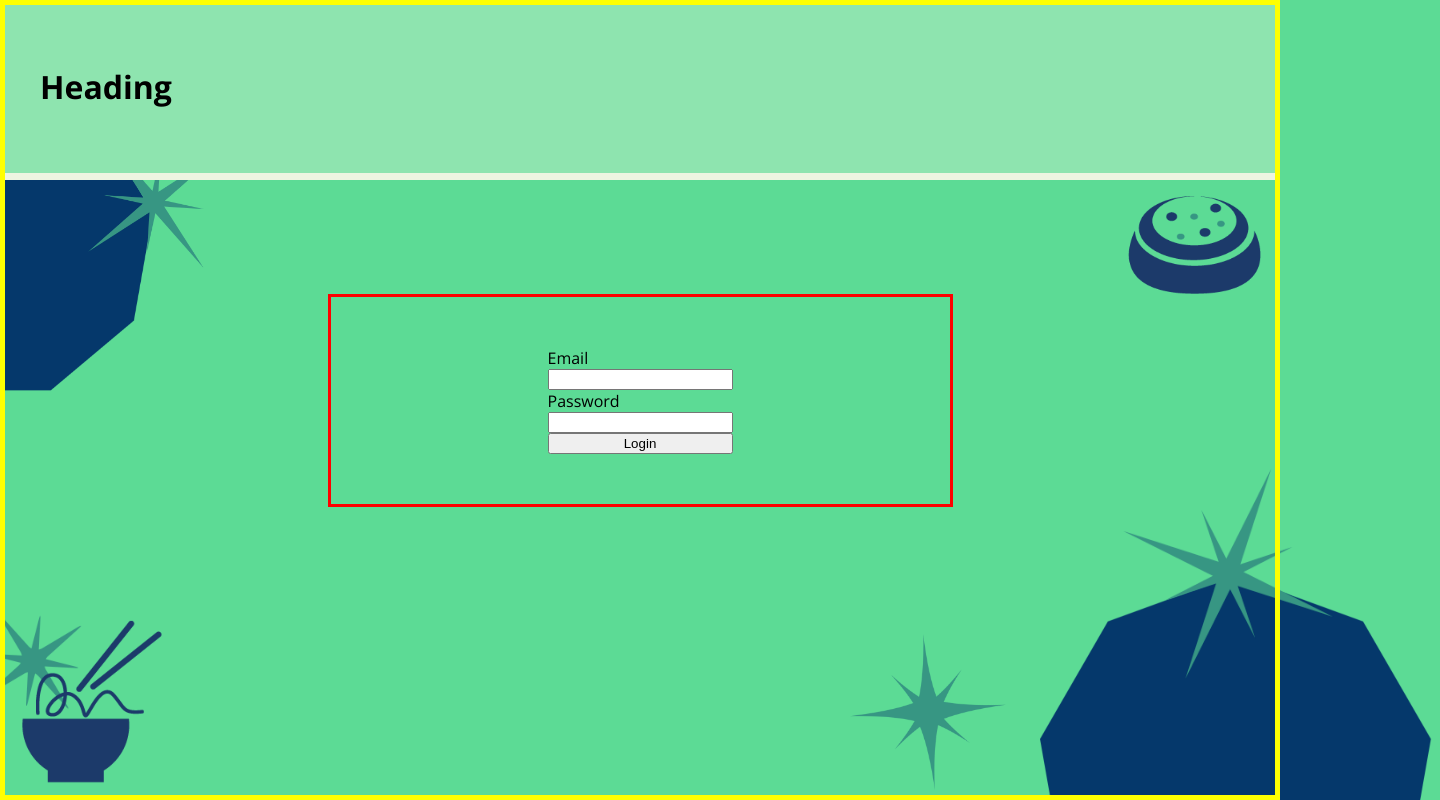
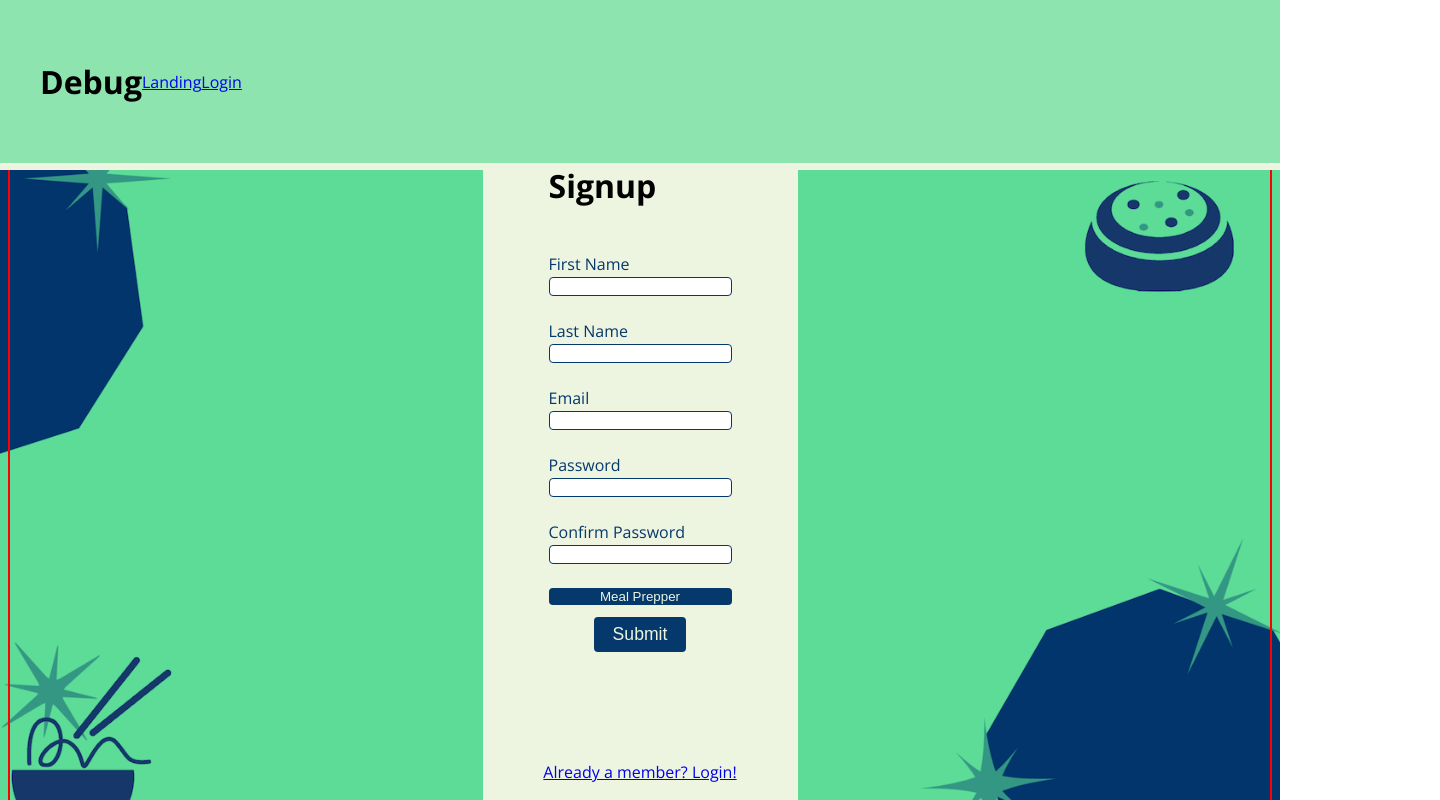
Before and after one commit to gabrielleford/mealPrepMarketClient, a React (Create React App) app: page /register in a window 1280 px wide. Shown: the top 800 px of the page, 1440 px wide, since content can reach past the window. Built offline with nearby package versions, Linux system fonts and the light colour scheme.

Commit message:
styled login

```diff
--- a/package.json
+++ b/package.json
@@ -16,6 +16,7 @@
     "react": "^17.0.2",
     "react-bulma-components": "^4.0.7",
     "react-dom": "^17.0.2",
+    "react-router-dom": "^6.2.1",
     "react-scripts": "5.0.0",
     "styled-components": "^5.3.3",
     "typescript": "^4.5.5",
--- a/src/App.css
+++ b/src/App.css
@@ -19,6 +19,10 @@ html {
 
 body {
   font-family: 'Open Sans', sans-serif;
-  background: #5cdb95;
-  overflow: hidden;
+  background: url('./assets/mealPrepMarketBackgroundDesktop.png') center center;
+  background-position: center center;
+  background-repeat: no-repeat;
+  background-size: cover;
+  background-attachment: fixed;
+  height: 100vh;
 }
--- a/src/App.tsx
+++ b/src/App.tsx
@@ -1,17 +1,26 @@
 import React from 'react';
 import './App.css';
+import { BrowserRouter as Router, Routes, Route, Link, useNavigate } from 'react-router-dom';
 import Login from './components/Auth/Login';
 import Signup from './components/Auth/Signup';
 import Background from './components/background/Background';
 import Landing from './components/landing/Landing';
+import Navbar from './components/navbar/Navbar';
 
-function App() {
+const App = () => {
+  // navigate = useNavigate();
   return (
     <>
-      <Landing />
-      {/* <Signup /> */}
-      <Login />
-      <Background />
+      <Router>
+        <Navbar />
+
+
+        <Routes>
+          <Route path='/home' element={<Landing />} />
+          <Route path='/register' element={<Signup />} />
+          <Route path='login' element={<Login />} />
+        </Routes>
+      </Router>
     </>
   );
 }
--- a/src/components/Auth/AuthElements.tsx
+++ b/src/components/Auth/AuthElements.tsx
@@ -1,48 +1,181 @@
+import { Link } from "react-router-dom";
 import styled from "styled-components";
 
-// ** Main Div ** //
-export const AuthContainer = styled.div`
-  position: absolute;
+//** LOGIN STYLE ** //
+
+// * Main div * //
+export const LoginContainer = styled.div`
+  padding: 48px 0;
   display: flex;
+  justify-content: center;
+  align-items: center;
+  max-width: 2000px;
+  height: 100vh;
+  transition: all 0.3s ease-in-out;
+`
+
+// * Wrapper * //
+export const LoginWrapper = styled.div`
+  width: 25%;
+  display: grid;
   align-items: center;
   justify-content: center;
-  top: 50%;
-  left: 0;
-  height: 100vh;
-  width: 100vw;
-  transform: translate(0, -50%);
-  border: 5px solid #FFFF00;
-  padding: 10px;
+  height: 50vh;
+  margin: auto auto 8vh auto;
+  border-radius: 7px;
+  padding: 30px 0 20px 0px;
+  background: #edf5e1;
 `
 
-// ** Wrapper ** //
-export const AuthWrapper = styled.div`
+// * Login Header * //
+export const LoginH1 = styled.h1`
+  font-weight: 400;
+  text-align: center;
+  margin-top: -4vh;
+  color: #05386b;
+`
+
+// * Form */
+export const LoginForm = styled.form`
+  display: grid;
+  justify-content: center;
+  grid-gap: 3vh;
+`
+
+// * Input * //
+export const LoginInput = styled.input`
+  border-radius: 4px;
+  border: thin solid #05386b;
+`
+
+// * Labels * //
+export const LoginLabel = styled.label`
+  margin-bottom: -5vh;
+  color: #05386b;
+`
+
+// * Submit Button * //
+export const LoginSubmit = styled.button`
   width: 50%;
+  margin: -1.5vh auto 0 auto;
+  color: #edf5e1;
+  background: #05386b;
+  border: none;
+  border-radius: 4px;
+  font-size: 1.1rem;
+  padding: 7px 0;
+`
+
+// * New to Meal Prep Market? * //
+export const LoginP = styled.p`
+  text-align: center;
+  transition: all 0.3s ease-in-out;
+
+  @media screen and (max-width: 768px) {
+    font-size: 0.85rem;
+  }
+`
+
+// * Sign up Here * //
+export const LoginRoute = styled(Link)`
+  text-align: center;
+  margin-top: -2.7vh;
+
+  @media screen and (max-width: 768px) {
+    font-size: 0.85rem;
+  }
+`
+
+// ** SIGN UP STYLE ** //
+
+// * Main Div * //
+export const SignupContainer = styled.div`
+  padding: 48px 0;
   display: flex;
+  justify-content: center;
+  align-items: center;
+  max-width: 2000px;
+  height: 100vh;
+  transition: all 0.3s ease-in-out;
+  border: solid 2px red;
+`
+
+// * Wrapper * //
+export const SignupWrapper = styled.div`
+  width: 25%;
+  display: grid;
   align-items: center;
   justify-content: center;
-  border: 3px solid red;
-  padding: 50px 0 50px 0px;
+  height: 100vh;
+  margin: auto auto 8vh auto;
+  border-radius: 7px;
+  padding: 30px 0 20px 0px;
+  background: #edf5e1;
 `
 
-// ** Form **/
-export const AuthForm = styled.form`
-  display: grid;
+// * Signup Header * //
+export const SignupH1 = styled.h1`
+  font-weight: 400;
+  text-align: center;
+  margin-top: -4vh;
+  color: #05386b;
 `
 
-// ** Input ** //
-export const AuthInput = styled.input`
-
+// * Form */
+export const SignupForm = styled.form`
+  display: grid;
+  justify-content: center;
+  grid-gap: 3vh;
 `
 
-export const RoleBtn = styled.button`
-
+// * Input * //
+export const SignupInput = styled.input`
+  border-radius: 4px;
+  border: thin solid #05386b;
 `
 
-export const AuthSubmit = styled.button`
-
+// * Labels * //
+export const SignupLabel = styled.label`
+  margin-bottom: -5vh;
+  color: #05386b;
 `
 
-export const AuthLabel = styled.label`
+// * Submit Button * //
+export const SignupSubmit = styled.button`
+  width: 50%;
+  margin: -1.5vh auto 0 auto;
+  color: #edf5e1;
+  background: #05386b;
+  border: none;
+  border-radius: 4px;
+  font-size: 1.1rem;
+  padding: 7px 0;
+`
 
+// * New to Meal Prep Market? * //
+export const SignupP = styled.p`
+  text-align: center;
+  transition: all 0.3s ease-in-out;
+
+  @media screen and (max-width: 768px) {
+    font-size: 0.85rem;
+  }
 `
+
+// * Sign up Here * //
+export const SignupRoute = styled(Link)`
+  text-align: center;
+  margin-top: -2.7vh;
+
+  @media screen and (max-width: 768px) {
+    font-size: 0.85rem;
+  }
+`
+
+// * Role Button * //
+export const RoleBtn = styled.button`
+  color: #edf5e1;
+  background: #05386b;
+  border: none;
+  border-radius: 4px;
+`
--- a/src/components/Auth/Login.tsx
+++ b/src/components/Auth/Login.tsx
@@ -1,10 +1,12 @@
 import React from 'react';
+import { Navigate} from 'react-router-dom';
 import APIURL from '../helpers/environments';
-import {AuthContainer, AuthForm, AuthInput, AuthLabel, AuthSubmit, AuthWrapper} from './AuthElements';
+import {LoginContainer, LoginForm, LoginH1, LoginInput, LoginLabel, LoginP, LoginRoute, LoginSubmit, LoginWrapper} from './AuthElements';
 
-type LoginProps = {
+export type LoginProps = {
   email: string,
-  password: string
+  password: string,
+  responseCode: number,
 }
 
 class Login extends React.Component<{}, LoginProps> {
@@ -13,7 +15,8 @@ class Login extends React.Component<{}, LoginProps> {
 
     this.state = {
       email: '',
-      password: ''
+      password: '',
+      responseCode: 0,
     }
 
     this.handleChange = this.handleChange.bind(this);
@@ -41,23 +44,35 @@ class Login extends React.Component<{}, LoginProps> {
         "Content-Type": "application/json",
       },
     })
-    .then(res => res.json())
-    .then(json => console.log(json))
+    .then(res => {
+      console.log(res);
+      res.json()
+      this.setState({
+        responseCode: res.status
+      })
+    })
+    .then(json => {
+      console.log(json)
+    })
   }
 
   render(): React.ReactNode {
       return (
-        <AuthContainer>
-          <AuthWrapper>
-            <AuthForm onSubmit={this.loginUser}>
-              <AuthLabel>Email</AuthLabel>
-              <AuthInput type='email' name='email' value={this.state.email} onChange={this.handleChange}/>
-              <AuthLabel>Password</AuthLabel>
-              <AuthInput type='password' name='password' value={this.state.password} onChange={this.handleChange} />
-              <AuthSubmit type='submit'>Login</AuthSubmit>
-            </AuthForm>
-          </AuthWrapper>
-        </AuthContainer>
+        <LoginContainer>
+          <LoginWrapper>
+            <LoginH1>Login</LoginH1>
+            <LoginForm onSubmit={this.loginUser}>
+              <LoginLabel>Email</LoginLabel>
+              <LoginInput type='email' name='email' value={this.state.email} onChange={this.handleChange}/>
+              <LoginLabel>Password</LoginLabel>
+              <LoginInput type='password' name='password' value={this.state.password} onChange={this.handleChange} />
+              <LoginSubmit type='submit'>Login</LoginSubmit>
+            </LoginForm>
+            <LoginP>New to Meal Prep Market?</LoginP>
+            <LoginRoute to='/register'>Sign up here!</LoginRoute>
+          </LoginWrapper>
+          {this.state.responseCode === 201 && <Navigate to='/' replace={true} />}
+        </LoginContainer>
       )
   }
 }
--- a/src/components/Auth/Signup.tsx
+++ b/src/components/Auth/Signup.tsx
@@ -1,9 +1,11 @@
 import React from 'react';
+import { Link, Navigate } from 'react-router-dom';
 import APIURL from '../helpers/environments';
-import { AuthContainer, AuthForm, AuthInput, AuthLabel, AuthSubmit, AuthWrapper, RoleBtn } from './AuthElements';
+import { SignupContainer, SignupForm, SignupInput, SignupLabel, SignupSubmit, SignupWrapper, RoleBtn } from './AuthElements';
 // import { signupValidation } from '../helpers/FormValidation';
 
 //TODO: Need to set up form validation
+//TODO: Finish styling
 
 type Role = 'primary' | 'secondary';
 
@@ -20,7 +22,8 @@ export type Props = {
   emailRegex: RegExp,
   passErr: string,
   passRegex: RegExp,
-  confirmPassErr: string
+  confirmPassErr: string,
+  responseCode: number,
 }
 
 class Signup extends React.Component<{}, Props> {
@@ -40,7 +43,8 @@ class Signup extends React.Component<{}, Props> {
       emailRegex: /()/,
       passErr: '',
       passRegex: /()/,
-      confirmPassErr: ''
+      confirmPassErr: '',
+      responseCode: 0,
     }
 
     this.handleChange = this.handleChange.bind(this);
@@ -86,30 +90,39 @@ class Signup extends React.Component<{}, Props> {
         "Content-Type": "application/json",
       },
     })
-    .then(res => res.json())
-    .then(json => console.log(json))
+    .then(res => {
+      this.setState({
+        responseCode: res.status
+      })
+      res.json()
+    })
+    .then(json => {
+      console.log(json)
+    })
   }
 
   render(): React.ReactNode {
       return (
-        <AuthContainer>
-          <AuthWrapper>
-            <AuthForm onSubmit={this.registerUser}>
+        <SignupContainer>
+          <SignupWrapper>
+            <SignupForm onSubmit={this.registerUser}>
             <h1>Signup</h1>
-              <AuthLabel htmlFor='firstName'>First Name</AuthLabel>
-              <AuthInput type='text' name='firstName' value={this.state.firstName} onChange={this.handleChange} />
-              <AuthLabel htmlFor='lastName'>Last Name</AuthLabel>
-              <AuthInput type='text' name='lastName' value={this.state.lastName} onChange={this.handleChange}/>
-              <AuthLabel htmlFor='email'>Email</AuthLabel>
-              <AuthInput type='text' name='email' value={this.state.email} onChange={this.handleChange}/>
-              <AuthLabel htmlFor='password'>Password</AuthLabel>
-              <AuthInput type='password' name='password' value={this.state.password} onChange={this.handleChange}/><AuthLabel htmlFor='lastName'>Confirm Password</AuthLabel>
-              <AuthInput type='password' name='confirmPassword' value={this.state.confirmPassword} onChange={this.handleChange}/>
+              <SignupLabel htmlFor='firstName'>First Name</SignupLabel>
+              <SignupInput type='text' name='firstName' value={this.state.firstName} onChange={this.handleChange} />
+              <SignupLabel htmlFor='lastName'>Last Name</SignupLabel>
+              <SignupInput type='text' name='lastName' value={this.state.lastName} onChange={this.handleChange}/>
+              <SignupLabel htmlFor='email'>Email</SignupLabel>
+              <SignupInput type='text' name='email' value={this.state.email} onChange={this.handleChange}/>
+              <SignupLabel htmlFor='password'>Password</SignupLabel>
+              <SignupInput type='password' name='password' value={this.state.password} onChange={this.handleChange}/><SignupLabel htmlFor='lastName'>Confirm Password</SignupLabel>
+              <SignupInput type='password' name='confirmPassword' value={this.state.confirmPassword} onChange={this.handleChange}/>
               <RoleBtn onClick={this.changeRole}>Meal Prepper</RoleBtn>
-              <AuthSubmit type='submit'>Submit</AuthSubmit>
-            </AuthForm>
-          </AuthWrapper>
-        </AuthContainer>
+              <SignupSubmit type='submit'>Submit</SignupSubmit>
+            </SignupForm>
+            <Link to='/login'>Already a member? Login!</Link>
+            {this.state.responseCode === 201 && <Navigate to='/' replace={true} />}
+          </SignupWrapper>
+        </SignupContainer>
       )
   }
 }
--- a/src/components/landing/Landing.tsx
+++ b/src/components/landing/Landing.tsx
@@ -1,13 +1,13 @@
 import React from "react";
-import { Header } from './LandingElements'
+import {  } from './LandingElements'
 
 class Landing extends React.Component {
 
   render(): React.ReactNode {
       return (
-        <Header>
+        <>
           <h1>Heading</h1>
-        </Header>
+        </>
       )
   }
 }
--- /dev/null
+++ b/src/components/navbar/Navbar.tsx
@@ -0,0 +1,17 @@
+import React from "react";
+import { Link } from "react-router-dom";
+import { Header } from "./NavbarElements";
+
+class Navbar extends React.Component {
+  render(): React.ReactNode {
+    return (
+      <Header>
+        <h1>Debug</h1>
+        <Link to='/home'>Landing</Link>
+        <Link to='/login'>Login</Link>
+      </Header>
+    )
+  }
+}
+
+export default Navbar;
--- /dev/null
+++ b/src/components/navbar/NavbarElements.tsx
@@ -0,0 +1,43 @@
+import styled from "styled-components";
+
+
+export const Header = styled.header`
+  max-height: 180px;
+  height: 180px;
+  width: 100%;
+  background: #8EE4AF;
+  display: flex;
+  align-items: center;
+  position: fixed;
+  top: 0;
+  left: 0;
+  padding: 20px 40px;
+  border-bottom: 7px solid #edf5e1;
+  transition: all .5s ease-in-out;
+  z-index: 999;
+
+  @media screen and (max-width: 1407px){
+    max-height: 170px;
+    height: 170px;
+  }
+
+  @media screen and (max-width: 1215px) {
+    max-height: 160px;
+    height: 160px;
+  }
+
+  @media screen and (max-width: 1032px) {
+    max-height: 140px;
+    height: 140px;
+  }
+
+  @media screen and (max-width: 768px) {
+    max-height: 120px;
+    height: 120px;
+  }
+
+  @media screen and (max-width: 480px) {
+    max-height: 120px;
+    height: 120px;
+  }
+`
```
Also changed, not shown: src/assets/mealPrepMarketBackgroundDesktop.png (added), 1 other file (tests, documents, lock files or other folders).
